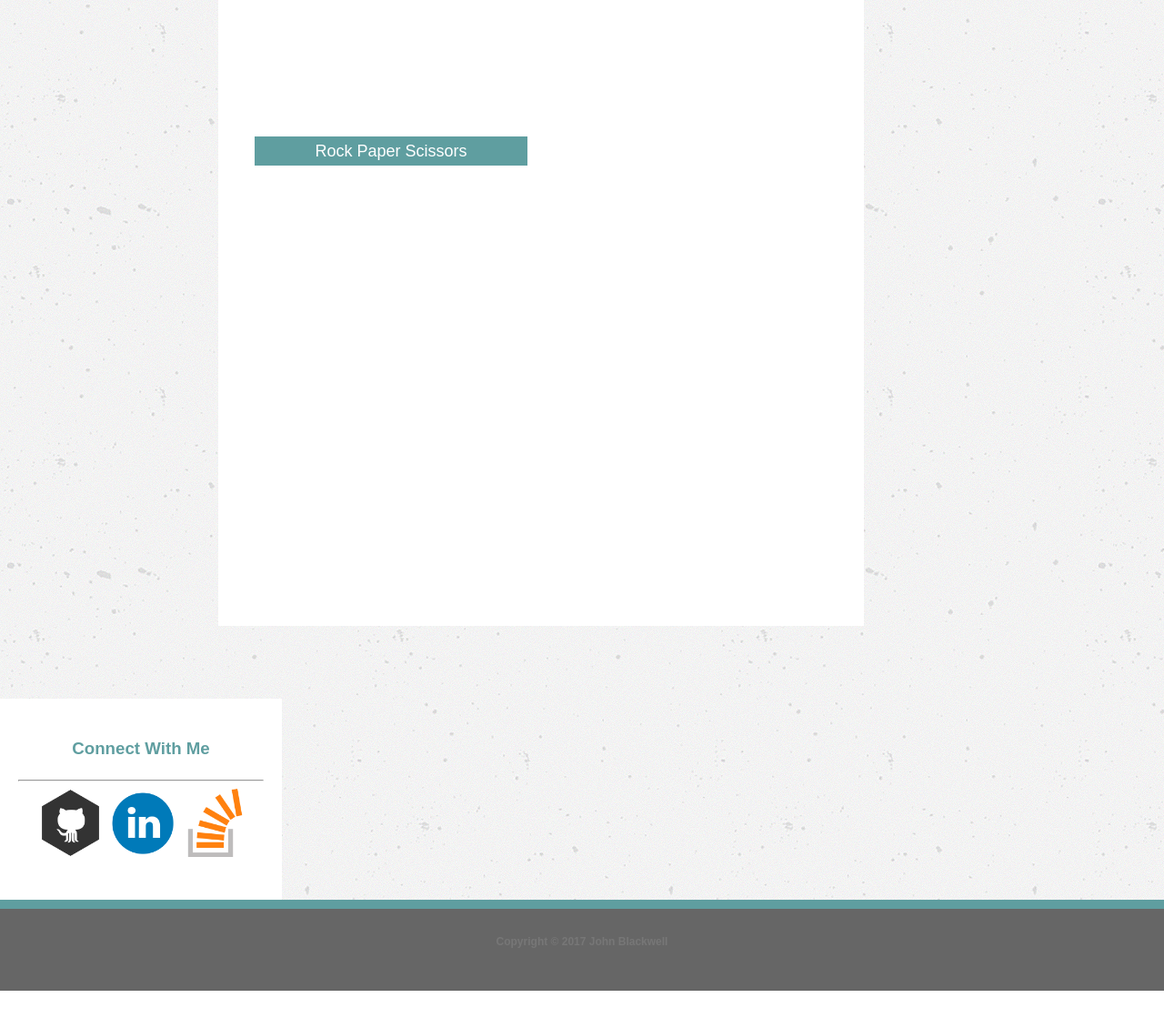
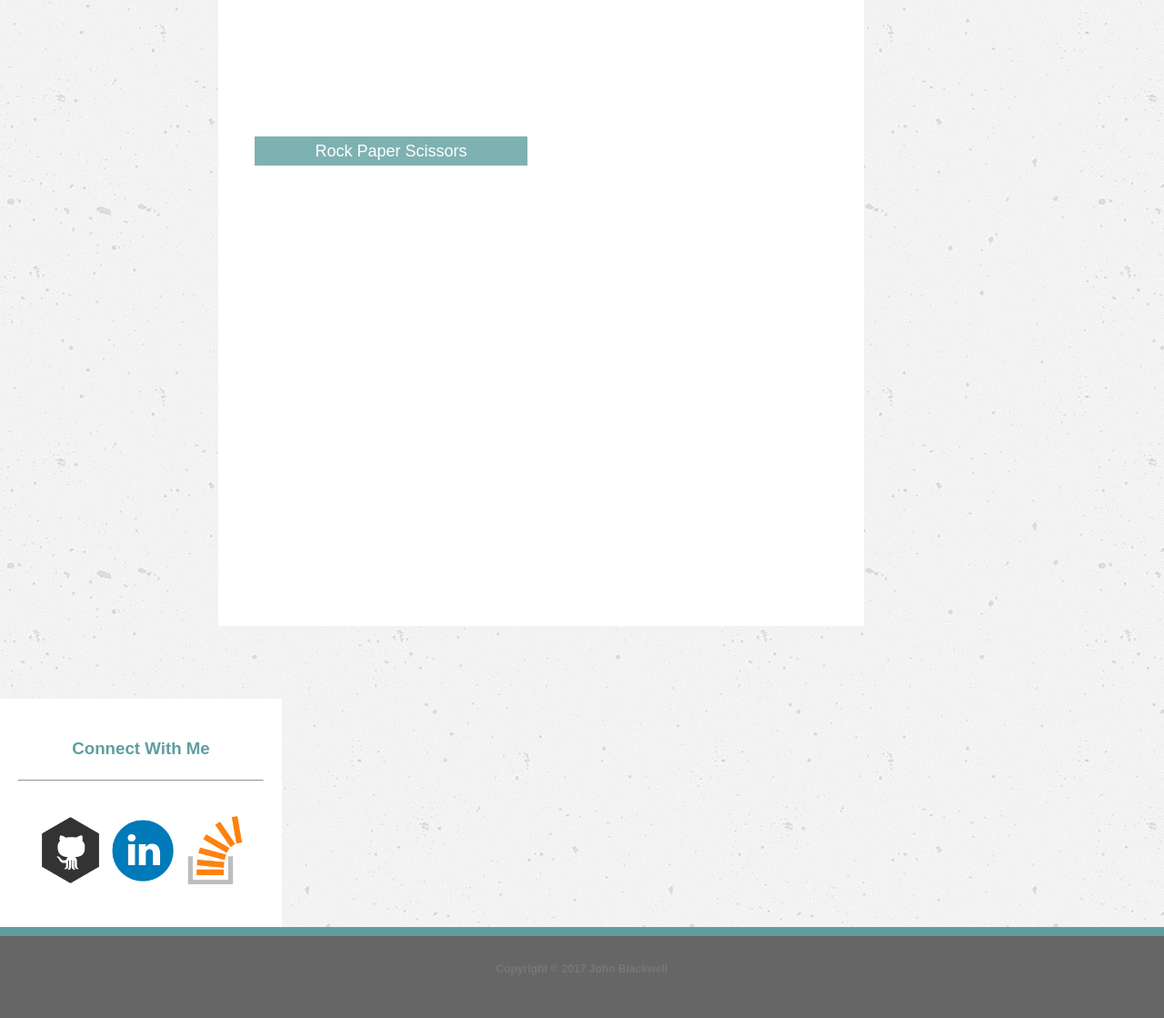
Before and after one commit to jayblack388/Basic-Portfolio, a plain HTML site: page portfolio.html in a window 1280 px wide. Shown: the part 740-1859 px from the top of the page at 91% size. Before the commit the page ends 1829 px from the top, so only its background shows below. Drawn offline with Linux system fonts and the light colour scheme.

Commit message:
a few edits

```diff
--- a/assets/css/style.css
+++ b/assets/css/style.css
@@ -86,6 +86,7 @@ figcaption {
 	padding:0px;
 	color:white;
 	font-size:18px;
+	opacity: 0.8;
 }
 
 .bio_pic {
@@ -132,7 +133,8 @@ figcaption {
 	height:50px;
 }
 .links {
-	margin-left:20px
+	margin-left:20px;
+	padding-top:30px;
 }
 textarea {
 	width:100%;
```
Also changed, not shown: portfolio.html (+10 -3 lines).
